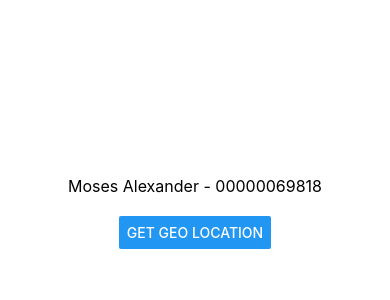
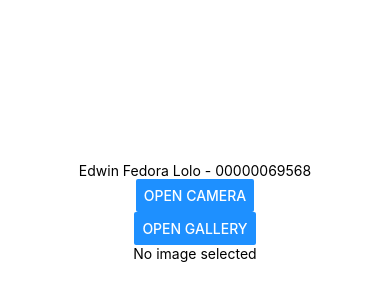
Before and after one commit to Acipzz/IF670-CrossPlat, a React Native app in the folder MosesAlexander/: screen / in a window 390 px wide. Shown: the part 210-510 px from the top of the page. Built offline with nearby package versions, Linux system fonts and the light colour scheme.

Commit message:
Update App.js

```diff
--- a/MosesAlexander/App.js
+++ b/MosesAlexander/App.js
@@ -1,109 +1,163 @@
 import React, { useState } from "react";
-import {
-  StyleSheet,
-  Text,
-  View,
-  Button,
-  Alert,
-  Platform,
-  PermissionsAndroid,
-} from "react-native";
-import Geolocation from "@react-native-community/geolocation";
+import { StyleSheet, Text, View, Button, Alert, Image } from "react-native";
+import * as ImagePicker from "expo-image-picker";
+import * as MediaLibrary from "expo-media-library";
+import * as Location from "expo-location";
+import { savePhotoUriAndLocationToFirestore } from "./firestoreFunctions";
+import { StatusBar } from "expo-status-bar";
 
-export default function App() {
-  const [coords, setCoords] = useState(null);
+const App = () => {
+  const [uri, setUri] = useState("");
+  const [location, setLocation] = useState(null);
 
-  const getLocation = async () => {
-    console.log("Checking permissions...");
-    const hasPermission = await hasLocationPermission();
-
-    if (!hasPermission) {
-      console.log("Permission not granted!");
-      Alert.alert("Error", "Location permission not granted");
+  const handleCameraLaunch = async () => {
+    const permissionResult = await ImagePicker.requestCameraPermissionsAsync();
+    if (!permissionResult.granted) {
+      Alert.alert(
+        "Permission required",
+        "You need to enable permission to access the camera."
+      );
       return;
     }
 
-    console.log("Fetching location...");
-    Geolocation.getCurrentPosition(
-      (position) => {
-        console.log("Position fetched: ", position);
-        setCoords(position.coords);
-      },
-      (error) => {
-        console.error("Error fetching position: ", error.message);
-        Alert.alert("Error", error.message);
-      },
-      {
-        accuracy: {
-          android: "high",
-        },
-        enableHighAccuracy: true,
-        timeout: 20000,
-        maximumAge: 0,
-      }
-    );
+    const response = await ImagePicker.launchCameraAsync({
+      mediaTypes: ImagePicker.MediaTypeOptions.Images,
+      allowsEditing: true,
+      quality: 1,
+    });
+
+    if (!response.canceled && response.assets && response.assets.length > 0) {
+      const imageUri = response.assets[0].uri;
+      setUri(imageUri);
+      console.log("Image URI:", imageUri);
+    } else {
+      Alert.alert("Cancelled", "No photo was taken.");
+    }
   };
 
-
-  const hasLocationPermission = async () => {
-    if (Platform.OS === "android" && Platform.Version < 23) {
-      return true;
+  const openImagePicker = async () => {
+    const permissionResult =
+      await ImagePicker.requestMediaLibraryPermissionsAsync();
+    if (!permissionResult.granted) {
+      Alert.alert(
+        "Permission required",
+        "You need to enable permission to access the photo library."
+      );
+      return;
     }
 
-    const hasPermission = await PermissionsAndroid.check(
-      PermissionsAndroid.PERMISSIONS.ACCESS_FINE_LOCATION
-    );
+    const response = await ImagePicker.launchImageLibraryAsync({
+      mediaTypes: ImagePicker.MediaTypeOptions.Images,
+      allowsEditing: true,
+      quality: 1,
+    });
 
-    if (hasPermission) {
-      return true;
+    if (!response.canceled && response.assets && response.assets.length > 0) {
+      const imageUri = response.assets[0].uri;
+      setUri(imageUri);
+      console.log("Image URI:", imageUri);
+    } else {
+      Alert.alert("Cancelled", "No image was selected.");
+    }
+  };
+
+  const saveToLocalAndFirestore = async () => {
+    if (!uri) {
+      Alert.alert(
+        "No image selected",
+        "Please capture or select an image first."
+      );
+      return;
     }
 
-    const status = await PermissionsAndroid.request(
-      PermissionsAndroid.PERMISSIONS.ACCESS_FINE_LOCATION
-    );
-
-    if (status === PermissionsAndroid.RESULTS.GRANTED) {
-      return true;
+    const mediaLibraryPermission = await MediaLibrary.requestPermissionsAsync();
+    if (!mediaLibraryPermission.granted) {
+      Alert.alert(
+        "Permission required",
+        "You need to enable permission to save images to the gallery."
+      );
+      return;
     }
 
-    if (status === PermissionsAndroid.RESULTS.DENIED) {
-      console.log("Location permission denied by user.");
-    } else if (status === PermissionsAndroid.RESULTS.NEVER_ASK_AGAIN) {
-      console.log("Location permission denied by user.");
+    try {
+      const asset = await MediaLibrary.createAssetAsync(uri);
+      console.log("Image saved to Camera Roll:", asset.uri);
+
+      const locationPermission =
+        await Location.requestForegroundPermissionsAsync();
+      if (!locationPermission.granted) {
+        Alert.alert("Permission Denied", "Location access is required.");
+        return;
+      }
+
+      const currentLocation = await Location.getCurrentPositionAsync({});
+      const locationData = {
+        latitude: currentLocation.coords.latitude,
+        longitude: currentLocation.coords.longitude,
+      };
+      setLocation(locationData);
+
+      console.log("Location Data:", locationData);
+
+      await savePhotoUriAndLocationToFirestore(asset.uri, locationData);
+      Alert.alert(
+        "Success",
+        "Image and location saved to Firestore and device."
+      );
+    } catch (error) {
+      console.error("Error saving data:", error);
+      Alert.alert("Error", "Failed to save data.");
     }
-
-    return false;
   };
 
   return (
     <View style={styles.container}>
-      <Text style={styles.text}>Moses Alexander - 00000069818</Text>
-      <Button title="GET GEO LOCATION" onPress={getLocation} />
-      {coords && (
-        <View style={styles.locationContainer}>
-          <Text>Longitude: {coords.longitude}</Text>
-          <Text>Latitude: {coords.latitude}</Text>
-        </View>
+      <Text>Edwin Fedora Lolo - 00000069568</Text>
+      <Button
+        title="Open Camera"
+        onPress={handleCameraLaunch}
+        color="#1E90FF"
+      />
+      <Button title="Open Gallery" onPress={openImagePicker} color="#1E90FF" />
+
+      {uri ? (
+        <>
+          <Image source={{ uri }} style={styles.image} />
+          <Button
+            title="Save to Local and Firestore"
+            onPress={saveToLocalAndFirestore}
+            color="#1E90FF"
+          />
+        </>
+      ) : (
+        <Text>No image selected</Text>
       )}
+
+      {location && (
+        <Text>
+          Location: {location.latitude}, {location.longitude}
+        </Text>
+      )}
+
+      <StatusBar style="auto" />
     </View>
   );
-}
+};
 
 const styles = StyleSheet.create({
   container: {
     flex: 1,
     justifyContent: "center",
     alignItems: "center",
+    padding: 20,
     backgroundColor: "#fff",
-    padding: 20,
   },
-  text: {
-    marginBottom: 20,
-    fontSize: 16,
-    textAlign: "center",
-  },
-  locationContainer: {
+  image: {
+    width: 200,
+    height: 200,
     marginTop: 20,
-    alignItems: "center",
+    borderRadius: 10,
   },
 });
+
+export default App;
```
